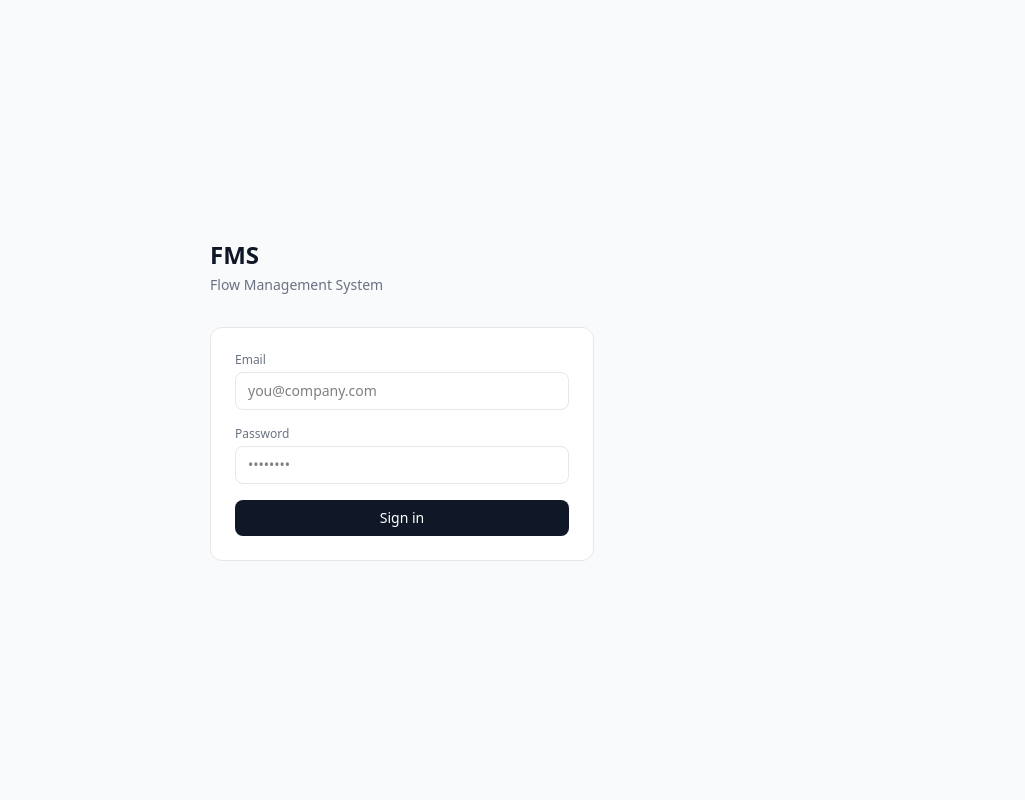
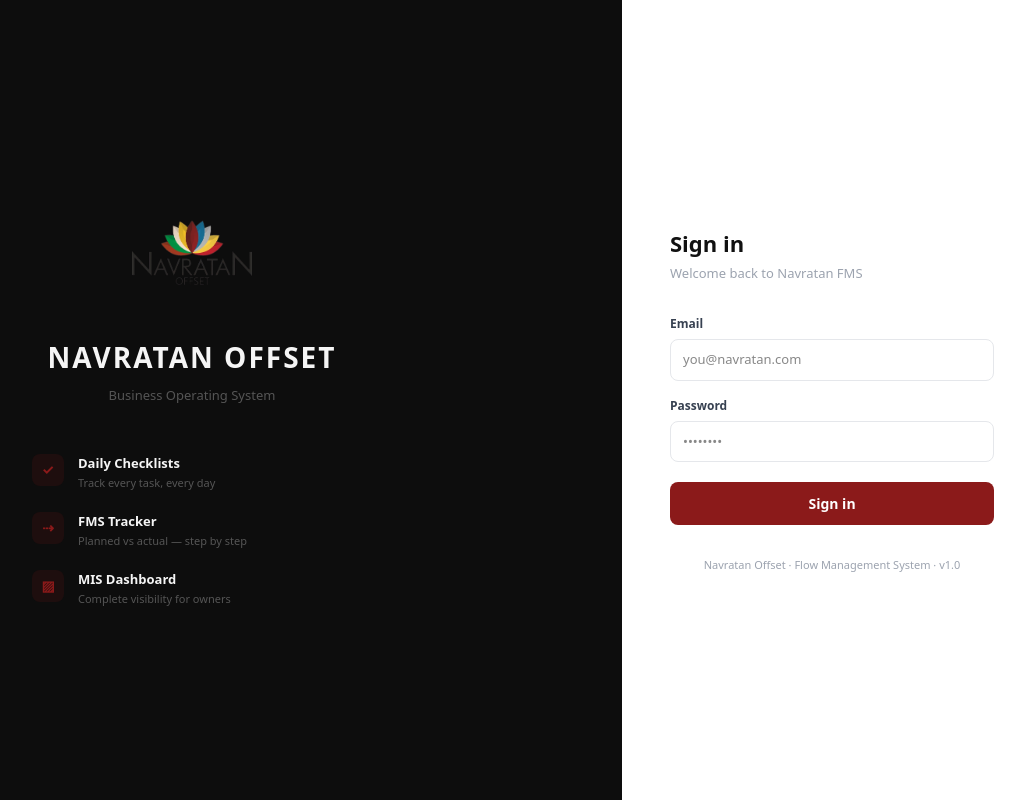
Before and after one commit to rewyndmarketing-tushar/flow_management_system, a React (Vite) app: page /mytasks in a window 1280 px wide. Shown: the whole page, without its empty margins (238-1263 px from the left). Built offline with nearby package versions, Linux system fonts and the light colour scheme; no server answers.

Commit message:
Login page redesign - Navratan branding

```diff
--- a/src/modules/auth/LoginPage.tsx
+++ b/src/modules/auth/LoginPage.tsx
@@ -18,49 +18,109 @@
   }
 
   return (
-    <div className="min-h-screen flex items-center justify-center bg-gray-50 px-4">
-      <div className="w-full max-w-sm">
-        <div className="mb-8">
-          <h1 className="text-2xl font-semibold text-gray-900">FMS</h1>
-          <p className="text-sm text-gray-500 mt-1">Flow Management System</p>
+    <div style={{
+      minHeight: '100vh', display: 'flex', backgroundColor: '#0D0D0D',
+    }}>
+      {/* Left panel */}
+      <div style={{
+        flex: 1, display: 'flex', flexDirection: 'column',
+        alignItems: 'center', justifyContent: 'center',
+        backgroundColor: '#0D0D0D', padding: 48,
+      }}>
+        <img src="/navratan_logo.png" style={{ width: 120, height: 120, objectFit: 'contain', marginBottom: 24 }} />
+        <h1 style={{ color: '#F5F5F5', fontSize: 28, fontWeight: 900, letterSpacing: 2, margin: 0, textAlign: 'center' }}>NAVRATAN OFFSET</h1>
+        <p style={{ color: '#555', fontSize: 13, marginTop: 8, textAlign: 'center' }}>Business Operating System</p>
+
+        <div style={{ marginTop: 48, display: 'flex', flexDirection: 'column', gap: 20, width: '100%', maxWidth: 320 }}>
+          {[
+            { icon: '✓', title: 'Daily Checklists', desc: 'Track every task, every day' },
+            { icon: '⇢', title: 'FMS Tracker', desc: 'Planned vs actual — step by step' },
+            { icon: '▨', title: 'MIS Dashboard', desc: 'Complete visibility for owners' },
+          ].map(f => (
+            <div key={f.title} style={{ display: 'flex', alignItems: 'flex-start', gap: 14 }}>
+              <div style={{
+                width: 32, height: 32, borderRadius: 8, backgroundColor: '#8B1A1A22',
+                display: 'flex', alignItems: 'center', justifyContent: 'center',
+                color: '#8B1A1A', fontSize: 14, fontWeight: 700, flexShrink: 0,
+              }}>{f.icon}</div>
+              <div>
+                <p style={{ color: '#F5F5F5', fontSize: 13, fontWeight: 600, margin: 0 }}>{f.title}</p>
+                <p style={{ color: '#555', fontSize: 11, margin: '2px 0 0' }}>{f.desc}</p>
               </div>
-        <form
-          onSubmit={handleSubmit}
-          className="bg-white border border-gray-200 rounded-xl p-6 space-y-4"
-        >
+            </div>
+          ))}
+        </div>
+      </div>
+
+      {/* Right panel — login form */}
+      <div style={{
+        width: 420, backgroundColor: '#fff',
+        display: 'flex', flexDirection: 'column',
+        alignItems: 'center', justifyContent: 'center', padding: 48,
+      }}>
+        <div style={{ width: '100%', maxWidth: 340 }}>
+          <h2 style={{ fontSize: 22, fontWeight: 800, color: '#111', margin: '0 0 4px' }}>Sign in</h2>
+          <p style={{ fontSize: 13, color: '#9CA3AF', margin: '0 0 32px' }}>Welcome back to Navratan FMS</p>
+
+          <form onSubmit={handleSubmit} style={{ display: 'flex', flexDirection: 'column', gap: 16 }}>
             <div>
-            <label className="block text-xs text-gray-500 mb-1">Email</label>
+              <label style={{ fontSize: 12, fontWeight: 600, color: '#374151', display: 'block', marginBottom: 6 }}>
+                Email
+              </label>
               <input
                 type="email"
                 value={email}
                 onChange={e => setEmail(e.target.value)}
-              className="w-full border border-gray-200 rounded-lg px-3 py-2 text-sm focus:outline-none focus:ring-2 focus:ring-gray-300"
-              placeholder="you@company.com"
+                placeholder="you@navratan.com"
                 required
+                style={{
+                  width: '100%', border: '1px solid #E5E7EB', borderRadius: 8,
+                  padding: '10px 12px', fontSize: 13, outline: 'none',
+                  boxSizing: 'border-box', color: '#111',
+                }}
               />
             </div>
             <div>
-            <label className="block text-xs text-gray-500 mb-1">Password</label>
+              <label style={{ fontSize: 12, fontWeight: 600, color: '#374151', display: 'block', marginBottom: 6 }}>
+                Password
+              </label>
               <input
                 type="password"
                 value={password}
                 onChange={e => setPassword(e.target.value)}
-              className="w-full border border-gray-200 rounded-lg px-3 py-2 text-sm focus:outline-none focus:ring-2 focus:ring-gray-300"
                 placeholder="••••••••"
                 required
+                style={{
+                  width: '100%', border: '1px solid #E5E7EB', borderRadius: 8,
+                  padding: '10px 12px', fontSize: 13, outline: 'none',
+                  boxSizing: 'border-box', color: '#111',
+                }}
               />
             </div>
+
             {error && (
-            <p className="text-xs text-red-500">{error}</p>
+              <p style={{ fontSize: 12, color: '#DC2626', backgroundColor: '#FEF2F2', padding: '8px 12px', borderRadius: 6, margin: 0 }}>
+                {error}
+              </p>
             )}
+
             <button
               type="submit"
               disabled={loading}
-            className="w-full bg-gray-900 text-white rounded-lg py-2 text-sm font-medium hover:bg-gray-700 transition disabled:opacity-50"
-          >
+              style={{
+                width: '100%', backgroundColor: '#8B1A1A', color: '#fff',
+                border: 'none', borderRadius: 8, padding: '11px', fontSize: 14,
+                fontWeight: 700, cursor: loading ? 'not-allowed' : 'pointer',
+                opacity: loading ? 0.7 : 1, marginTop: 4,
+              }}>
               {loading ? 'Signing in…' : 'Sign in'}
             </button>
           </form>
+
+          <p style={{ fontSize: 11, color: '#9CA3AF', textAlign: 'center', marginTop: 32 }}>
+            Navratan Offset · Flow Management System · v1.0
+          </p>
+        </div>
       </div>
     </div>
   )
--- a/src/modules/tasks/MyTasksPage.tsx
+++ b/src/modules/tasks/MyTasksPage.tsx
@@ -50,13 +50,11 @@
           { label: 'Done', value: doneCount, color: '#16A34A', bg: '#F0FDF4' },
         ].map(s => (
           <div key={s.label} style={{
-            backgroundColor: s.bg, borderRadius: 10, padding: '16px 20px',
-            display: 'flex', alignItems: 'center', justifyContent: 'space-between',
+            backgroundColor: s.bg, borderRadius: 8, padding: '12px 16px',
+            display: 'flex', alignItems: 'center', gap: 12,
           }}>
-            <div>
-              <p style={{ fontSize: 28, fontWeight: 800, color: s.color, margin: 0 }}>{s.value}</p>
-              <p style={{ fontSize: 12, color: '#888', margin: 0, marginTop: 2 }}>{s.label}</p>
-            </div>
+            <p style={{ fontSize: 24, fontWeight: 800, color: s.color, margin: 0 }}>{s.value}</p>
+            <p style={{ fontSize: 12, color: '#888', margin: 0 }}>{s.label}</p>
           </div>
         ))}
       </div>
```
Lines whose indentation alone changed are shown as unchanged.
